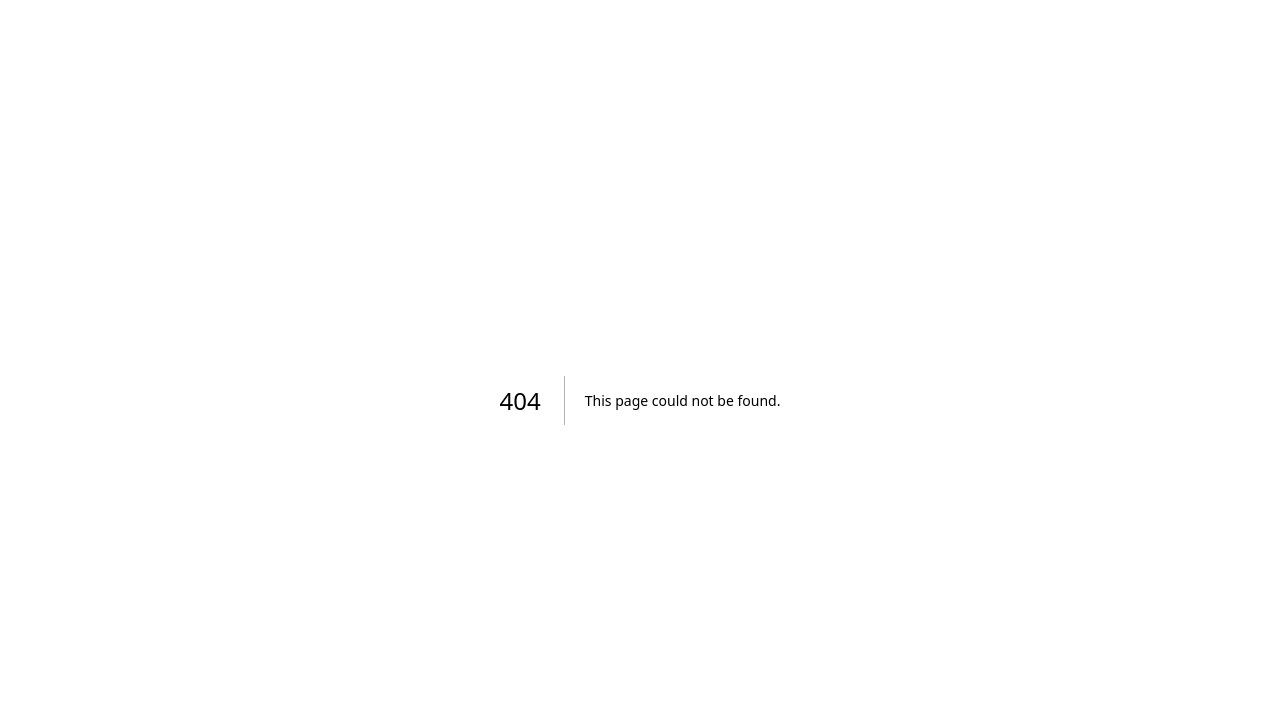
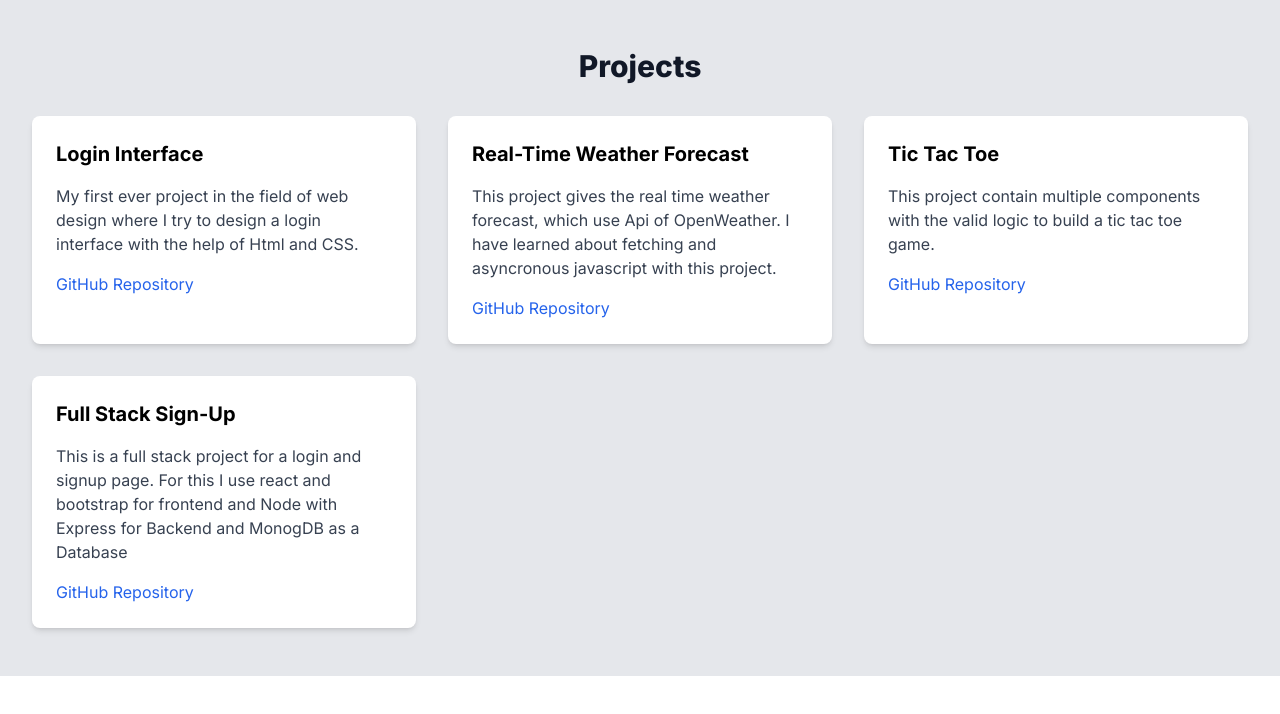
Before and after one commit to Sawrozzz/React-portfolio, a Next.js app: page /components/Project in a window 1280 px wide. Before the commit this address had no page. Shown: the top 714 px of the page. Built offline with nearby package versions, Linux system fonts and the light colour scheme.

Commit message:
adding project sections

```diff
--- /dev/null
+++ b/app/components/Project/page.js
@@ -0,0 +1,46 @@
+import React from 'react';
+
+const Project = () => {
+  const projects = [
+    {
+      title: 'Login Interface',
+      description: 'My first ever project in the field of web design where I try to design a login interface with the help of Html and CSS.',
+      githubLink: 'https://github.com/Sawrozzz/Login-Interface'
+    },
+    {
+      title: 'Real-Time Weather Forecast',
+      description: 'This project gives the real time weather forecast, which use Api of OpenWeather. I have learned about fetching and asyncronous javascript with this project.',
+      githubLink: 'https://github.com/Sawrozzz/Weather-App'
+    },
+    {
+      title: 'Tic Tac Toe',
+      description: 'This project contain multiple components with the valid logic to build a tic tac toe game. ',
+      githubLink: 'https://github.com/Sawrozzz/TicTacToe_React'
+    },
+    {
+        title: 'Full Stack Sign-Up',
+        description: 'This is a full stack project for a login and signup page. For this I use react and bootstrap for frontend and Node with Express for Backend and MonogDB as a Database',
+        githubLink: 'https://github.com/Sawrozzz/Auth_FullStack'
+      },
+    // Add more projects as needed
+  ];
+
+  return (
+    <section className="bg-gray-200 py-12">
+      <div className="max-w-7xl mx-auto px-4 sm:px-6 lg:px-8">
+        <h2 className="text-3xl font-extrabold text-gray-900 text-center mb-8">Projects</h2>
+        <div className="grid grid-cols-1 md:grid-cols-3 gap-8">
+          {projects.map((project, index) => (
+            <div key={index} className="bg-white rounded-lg shadow-md p-6">
+              <h3 className="text-xl font-bold mb-4">{project.title}</h3>
+              <p className="text-gray-700 mb-4">{project.description}</p>
+              <a href={project.githubLink} target="_blank" rel="noopener noreferrer" className="text-blue-600 hover:underline">GitHub Repository</a>
+            </div>
+          ))}
+        </div>
+      </div>
+    </section>
+  );
+}
+
+export default Project;
```
